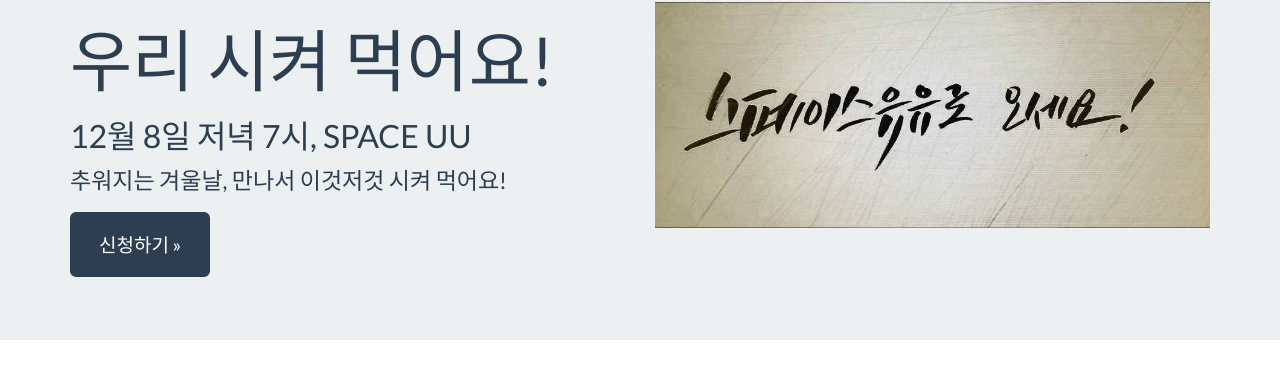
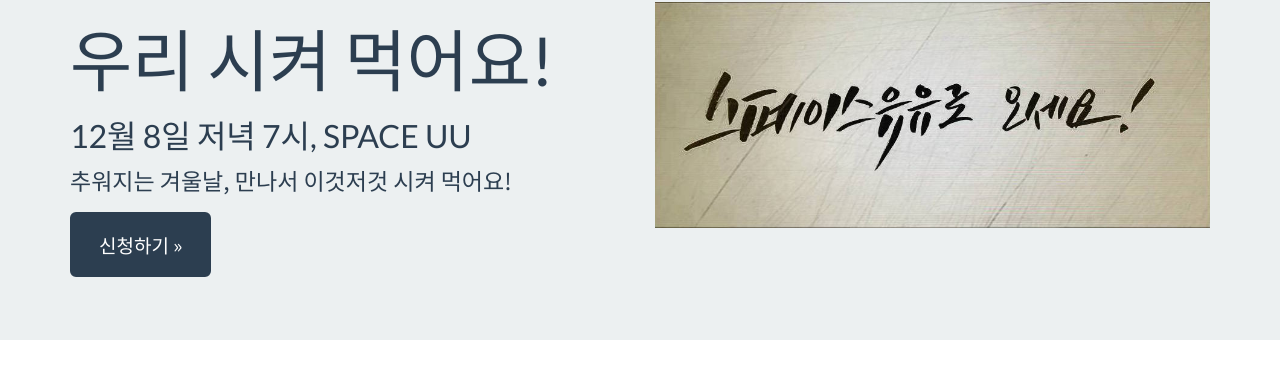
Before and after one commit to spaceuu/spaceuu.github.io, a Jekyll site: the page built from index.html, in a window 1280 px wide and 1400 px high. Shown: the part 126-492 px from the top of the window. Built offline with Jekyll 4.4.1, drawn with Linux system fonts in a browser that asks for light colours.

Commit message:
noto sans kr 적용

```diff
--- a/css/spaceuu.css
+++ b/css/spaceuu.css
@@ -6,9 +6,13 @@
 
 /* Global Styles */
 
+
+@import url(http://fonts.googleapis.com/earlyaccess/notosanskr.css);
+
 html,
 body {
     height: 100%;
+    font-family: 'Noto Sans KR', sans-serif;
 }
 
 body {
```
